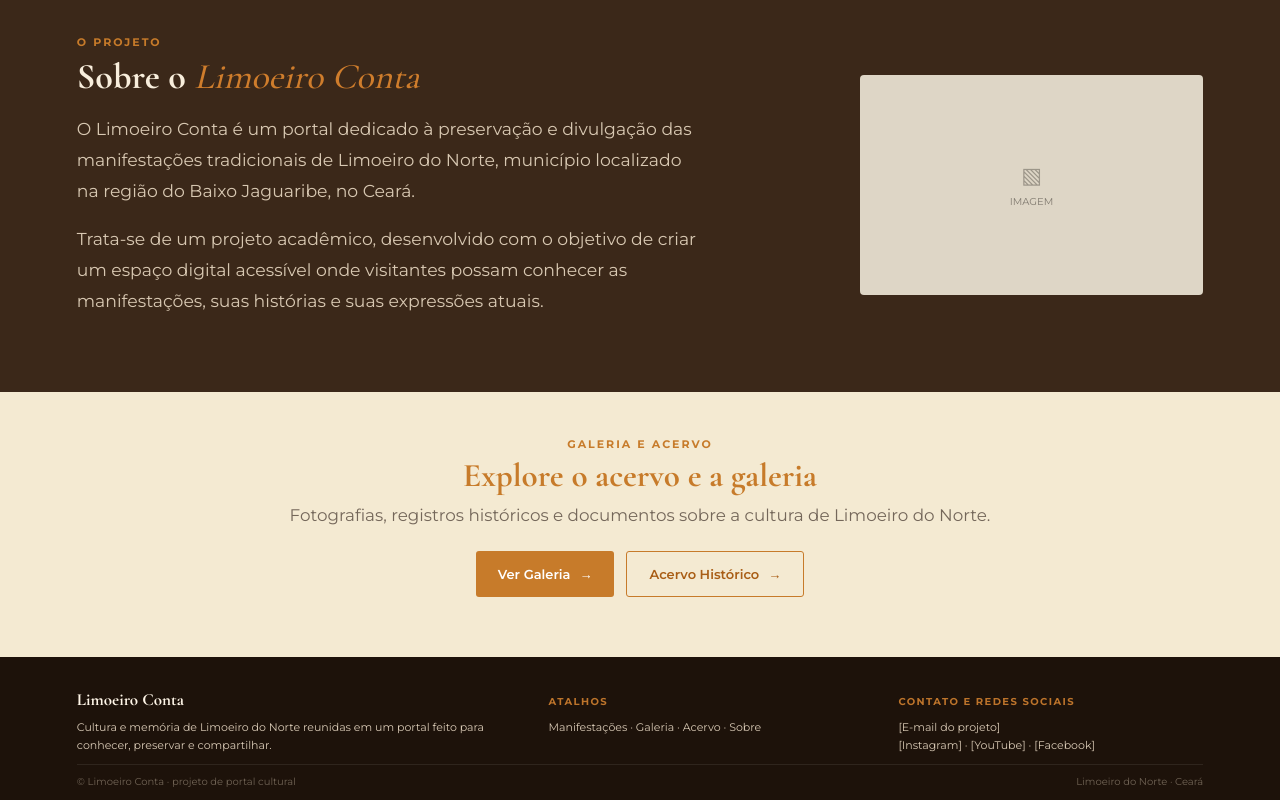
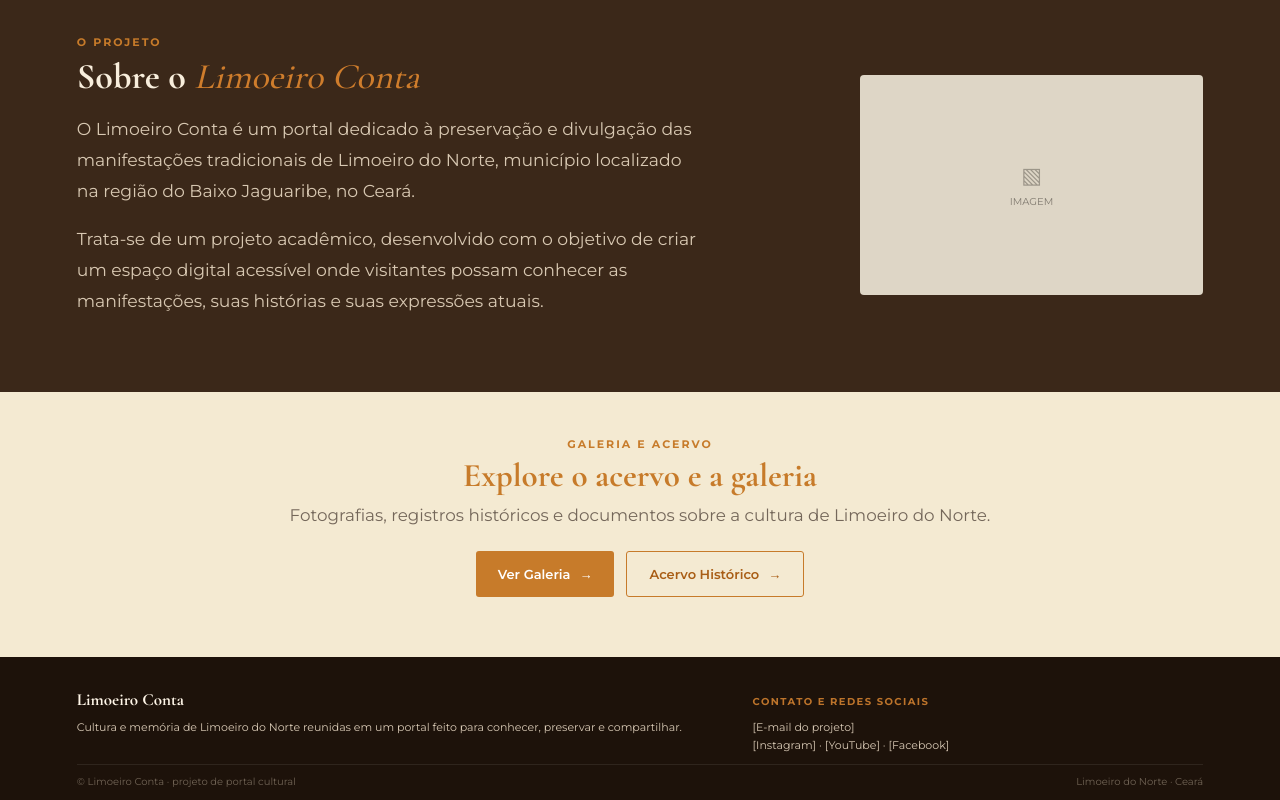
Before and after one commit to Gwinchester123/Limoeiro-Conta, a React (Vite) app: page / in a window 1280 px wide. Shown: the part 1160-1960 px from the top of the page. Built offline with nearby package versions, Linux system fonts and the light colour scheme.

Commit message:
Remoção dos Atalhos

```diff
--- a/src/components/Footer/Footer.css
+++ b/src/components/Footer/Footer.css
@@ -1,7 +1,7 @@
 .footer {
   position: relative;
   display: grid;
-  grid-template-columns: 1.4fr 1fr 1fr;
+  grid-template-columns: 1.4fr 1fr;
   gap: 45px;
   padding: 30px 6% 45px;
   background: var(--brown-dark);
--- a/src/components/Footer/Footer.jsx
+++ b/src/components/Footer/Footer.jsx
@@ -10,12 +10,6 @@ export default function Footer() {
           Cultura e memória de Limoeiro do Norte reunidas em um portal feito
           para conhecer, preservar e compartilhar.
         </p>
-      </div>
-
-      <div>
-        <span className="footer-title">ATALHOS</span>
-
-        <p>Manifestações · Galeria · Acervo · Sobre</p>
       </div>
 
       <div>
```
